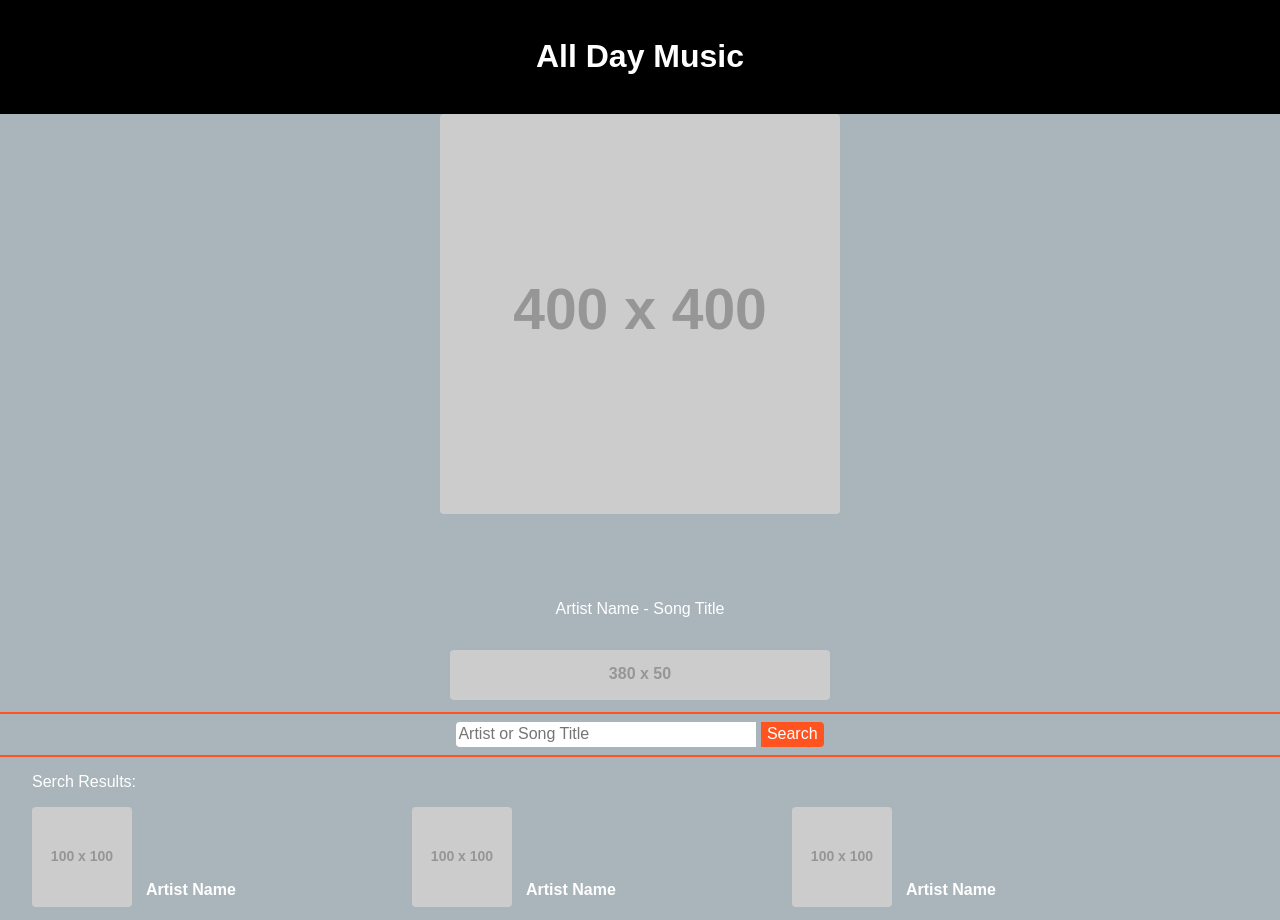
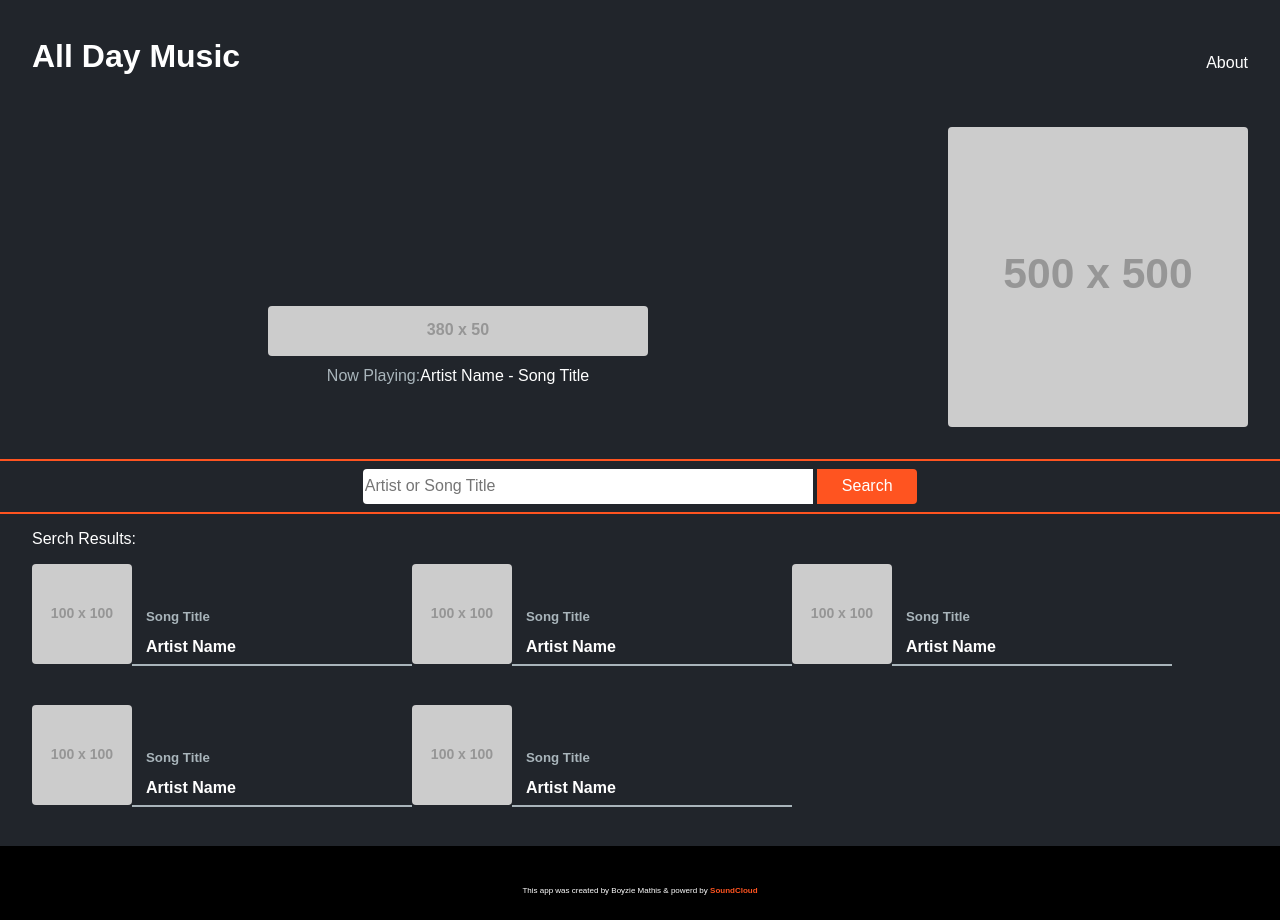
Before and after one commit to BoyzieLee/SoundCloud-App, a plain HTML site: page app/index.html in a window 1280 px wide. Shown: the top 920 px of the page. Drawn offline with Linux system fonts and the light colour scheme; placeholder pictures from the web are drawn by us.

Commit message:
styled nav & playback section of desktop view

```diff
--- a/app/index.html
+++ b/app/index.html
@@ -19,10 +19,10 @@
     <div class="container">
       <section>
         <div class="nowPlayingPic">
-          <img src="http://placehold.it/400x400" alt="" />
+          <img src="http://placehold.it/500x500" alt="" />
         </div>
 
-        <div class="playBack">
+        <div class="playBack1">
           <p class="nowPlaying">Now Playing:</p>
           <div class="nowPlayingText">
             <p class="artistNowPlaying">Artist Name -</p>
@@ -33,11 +33,18 @@
         <div class="audioBar">
           <!-- <p>Audio Bar Here</p> -->
           <img src="http://placehold.it/380x50" alt="" />
+        </div>
 
+        <div class="playBack2">
+          <p class="nowPlaying">Now Playing:</p>
+          <div class="nowPlayingText">
+            <p class="artistNowPlaying">Artist Name -</p>
+            <p class="songNowPlaying"> Song Title</p>
+          </div>
         </div>
 
       </section>
-      <hr>
+      <hr class="firsHr">
       <section>
         <div class="searchBar">
           <input class="input "type="search" placeholder='Artist or Song Title' name="name">
--- a/src/sass/main.scss
+++ b/src/sass/main.scss
@@ -16,7 +16,6 @@ nav {
     margin: 0;
     padding: 3% 0;
   }
-  // p { I need to hide this  }
   p {
     display: none;
   }
@@ -27,6 +26,7 @@ nav {
 
 img {
   border-radius: .25em;
+  max-width: 100%;
 }
 .nowPlaying {
   color: $lightGrey;
@@ -45,6 +45,9 @@ img {
   padding: 0;
   font-size: 1em;
 }
+.playBack2 {
+  display: none;
+}
 
 hr {
   border: 1px $divider;
@@ -60,12 +63,10 @@ hr {
   }
   button {
     height: 25px;
-
     border-radius: 0 .25em .25em 0;
     border-style: none;
     background-color: $divider;
     color: $txtColor;
-
   }
 }
 
@@ -119,6 +120,90 @@ strong {
 ////////// FULL SIZE VIEW//////////////
 @media screen and (min-width: 500px) {
   body {
-    background-color: $lightGrey;
+    background-color: #21252B;
   }
+  nav {
+    background-color: black;
+    h1 {
+      text-align: left;
+      float: left;
+      // display: inline-block;
+      margin: 0 2.5%;
+      padding: 3% 0;
+    }
+    p {
+      text-align: right;
+      float: right;
+      display: inline-block;
+      padding: 3% 2.5% 3% 0;
+      // margin:  0 2.5%;
+
+    }
+  }
+  .container {
+    clear: both;
+    // margin:2.5% 2.5% 5px 2.5%;
+  }
+  .nowPlayingPic img {
+    border-radius: .25em;
+    // max-width: 100%;
+    width: 300px;
+    height: 300px;
+    float: right;
+    margin: 0 2.5% 2.5% 2.5%;
+  }
+  div .searchBar {
+  }
+  .playBack1 {
+    display: none;
+  }
+  .playBack2 {
+    display: inline-block;
+  }
+  .audioBar img {
+    margin-top: 14%;
+  }
+  .nowPlaying {
+    color: $lightGrey;
+    margin: 2.5% 0;
+    float: left;
+  }
+  .nowPlayingText {
+    margin: 2.5% 0;
+    float: right;
+  }
+  .artistNowPlaying {
+    display: inline-block;
+    margin: 0;
+    padding: 0;
+    font-size: 1em;
+  }
+  .songNowPlaying {
+    display: inline-block;
+    margin: 0 0 2.5% 0;
+    padding: 0;
+    font-size: 1em;
+  }
+  .firsHr {
+    clear: both;
+  }
+  .searchBar {
+    input {
+      width: 450px;
+      height: 35px;
+      margin: 0;
+      border-radius: .25em 0 0 .25em;
+      border-style: none;
+    }
+    button {
+      width: 100px;
+      height: 35px;
+      border-radius: 0 .25em .25em 0;
+      border-style: none;
+      background-color: $divider;
+      color: $txtColor;
+    }
+  }
+
+
 }
```
Also changed, not shown: app/css/main.css, 1 other file.
